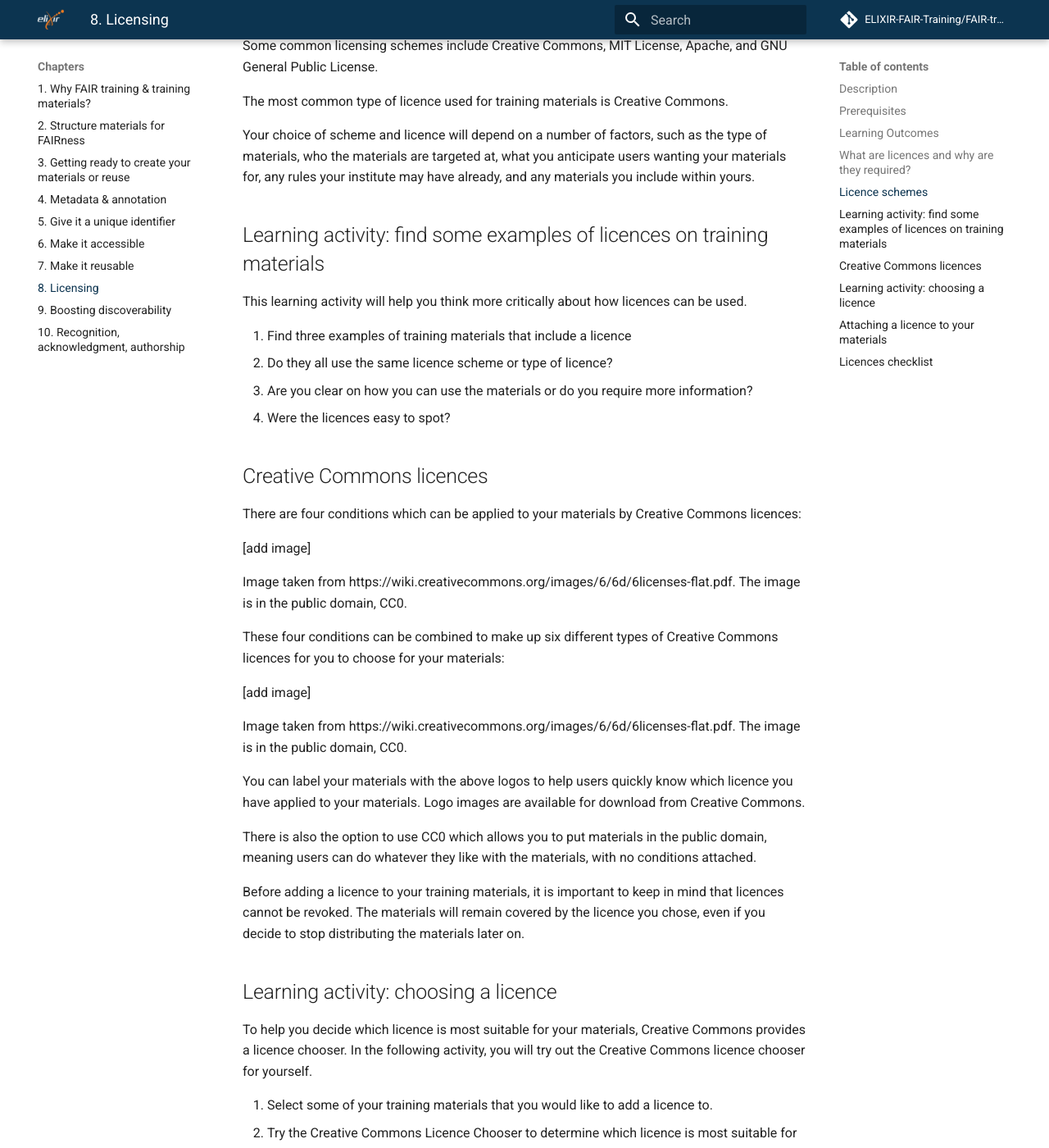
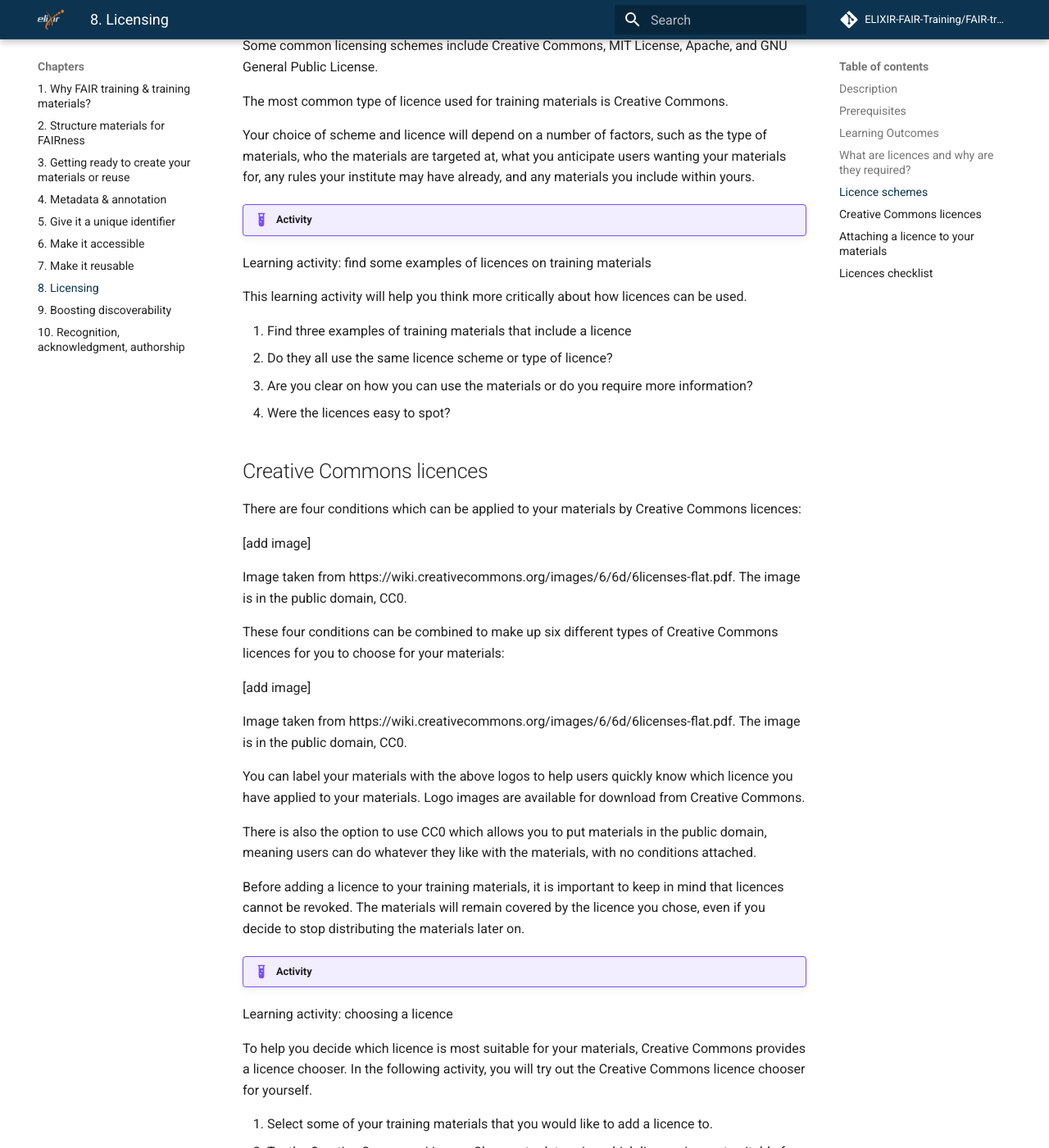
Before and after one commit to elixir-europe-training/ELIXIR-TrP-FAIR-training-handbook, an MkDocs documentation site: the page built from docs/chapters/chapter_08.md, in a window 1280 px wide and 1400 px high, scrolled down 1167 px. Shown: the whole window at 82% size. Built offline with MkDocs 1.6.1 and Material for MkDocs 9.7.7, drawn with Linux system fonts in a browser that asks for light colours; comment, search, counter and statistics services are not loaded; some of the changed lines change nothing that is shown.

Commit message:
Update chapter_08.md
Add activity markers

```diff
--- a/docs/chapters/chapter_08.md
+++ b/docs/chapters/chapter_08.md
@@ -29,7 +29,8 @@ The most common type of licence used for training materials is Creative Commons.
 
 Your choice of scheme and licence will depend on a number of factors, such as the type of materials, who the materials are targeted at, what you anticipate users wanting your materials for, any rules your institute may have already, and any materials you include within yours.
 
-## Learning activity: find some examples of licences on training materials
+!!! example "Activity"
+  Learning activity: find some examples of licences on training materials
 
 This learning activity will help you think more critically about how licences can be used.
 
@@ -58,7 +59,8 @@ There is also the option to use CC0 which allows you to put materials in the pub
 
 Before adding a licence to your training materials, it is important to keep in mind that licences cannot be revoked. The materials will remain covered by the licence you chose, even if you decide to stop distributing the materials later on.
 
-## Learning activity: choosing a licence
+!!! example "Activity"
+  Learning activity: choosing a licence
 
 To help you decide which licence is most suitable for your materials, Creative Commons provides a licence chooser. In the following activity, you will try out the Creative Commons licence chooser for yourself.
 
```
